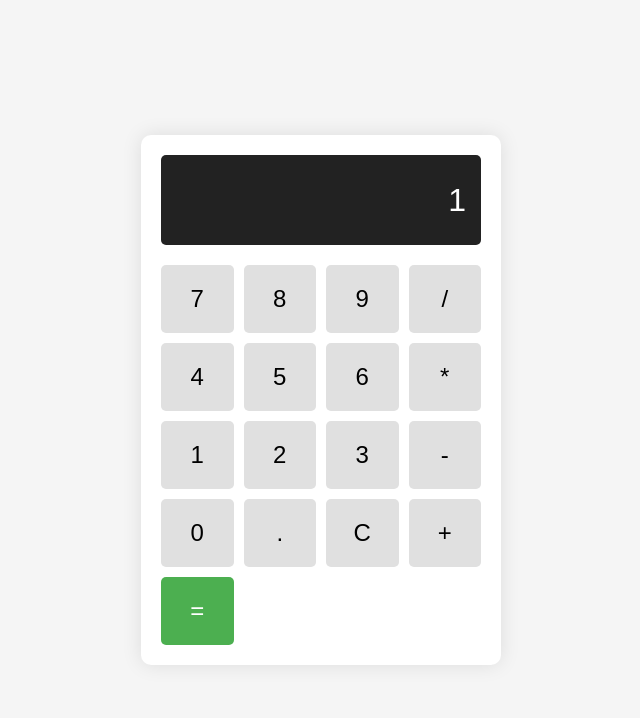
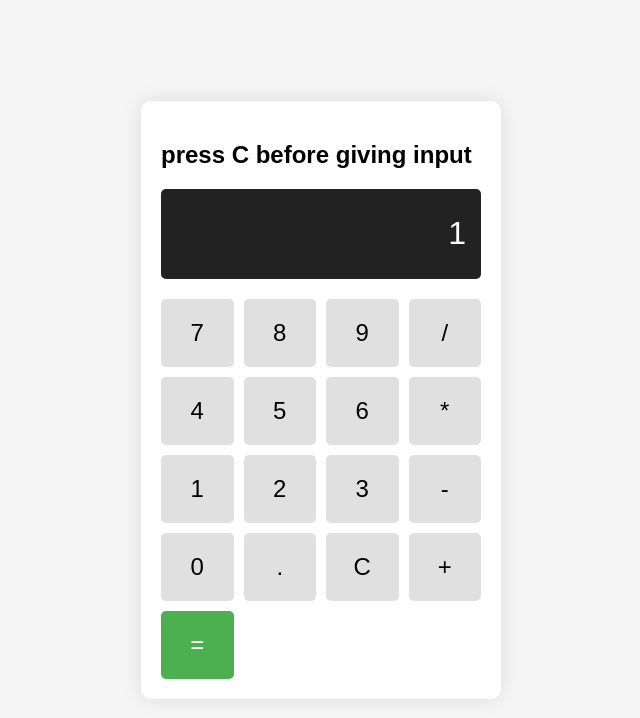
Before and after one commit to Lakshyadadhich/calculator, a plain HTML site: page index.html in a window 1280 px wide. Shown: the whole page, without its empty margins (319-959 px from the left). Drawn offline with Linux system fonts and the light colour scheme.

Commit message:
Update index.html

```diff
--- a/index.html
+++ b/index.html
@@ -11,6 +11,7 @@
 <body>
 
     <div class="calculator">
+          <h2>press C before giving input</h2>
         <div class="display"></div>
         <div class="buttons">
             <button class="btn" onclick="handleInput('7')">7</button>
```
